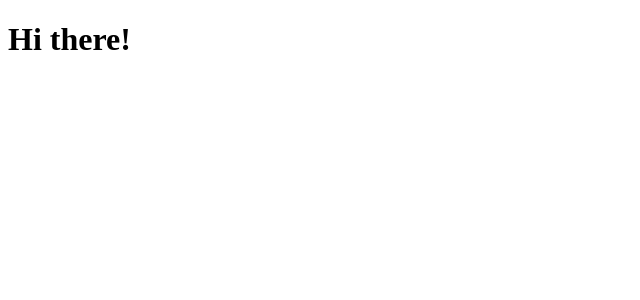
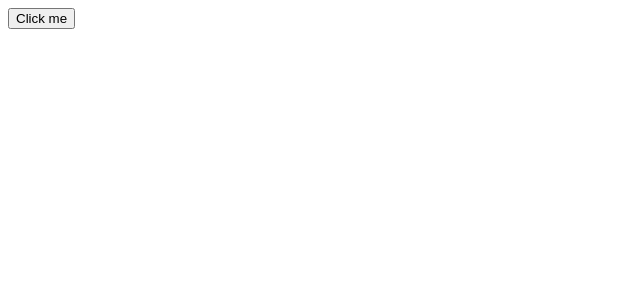
Before and after one commit to fcfargo/typescript-study, a React (Create React App) app in the folder rts/: page / in a window 1280 px wide. Shown: the top 300 px of the page, without its empty margins (0-640 px from the left). Built offline with nearby package versions, Linux system fonts and the light colour scheme.

Commit message:
feat: add props && define props interface

```diff
--- a/rts/src/index.tsx
+++ b/rts/src/index.tsx
@@ -1,15 +1,9 @@
 import { createRoot } from 'react-dom/client';
+
+import Parent from './props/Parent';
 
 const el = document.getElementById('root');
 
 const root = createRoot(el!);
 
-const App = () => {
-  return (
-    <div>
-      <h1>Hi there!</h1>
-    </div>
-  );
-};
-
-root.render(<App />);
+root.render(<Parent />);
--- /dev/null
+++ b/rts/src/props/Child.tsx
@@ -0,0 +1,13 @@
+interface ChildProps {
+  color?: string;
+  onClick: () => void;
+}
+
+export const Child = ({ color, onClick }: ChildProps): JSX.Element => {
+  return (
+    <div>
+      {color}
+      <button onClick={onClick}>Click me</button>
+    </div>
+  );
+};
--- /dev/null
+++ b/rts/src/props/Parent.tsx
@@ -0,0 +1,7 @@
+import { Child } from './Child';
+
+const Parent = () => {
+  return <Child onClick={() => console.log('Clicked')} />;
+};
+
+export default Parent;
```
